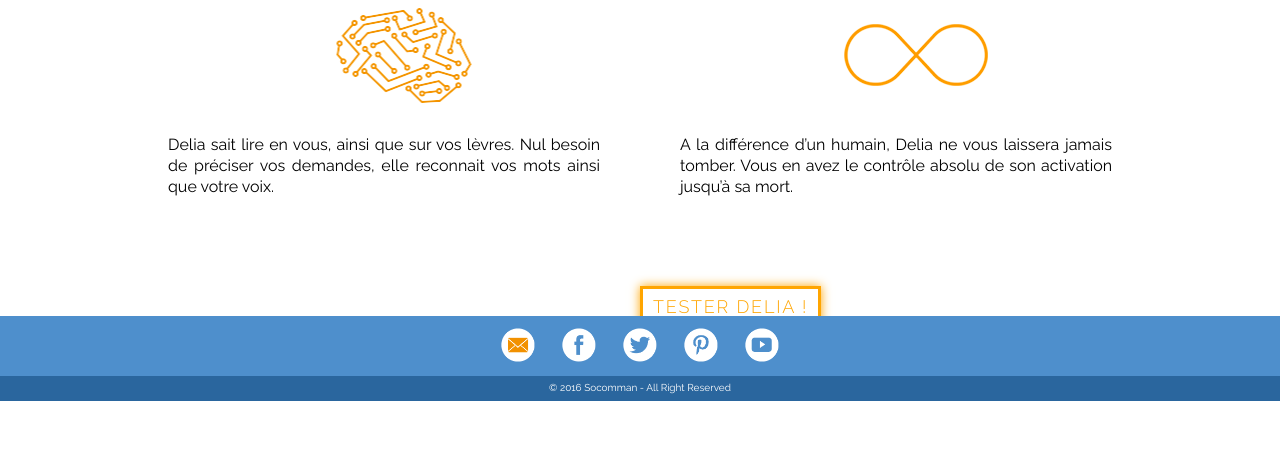
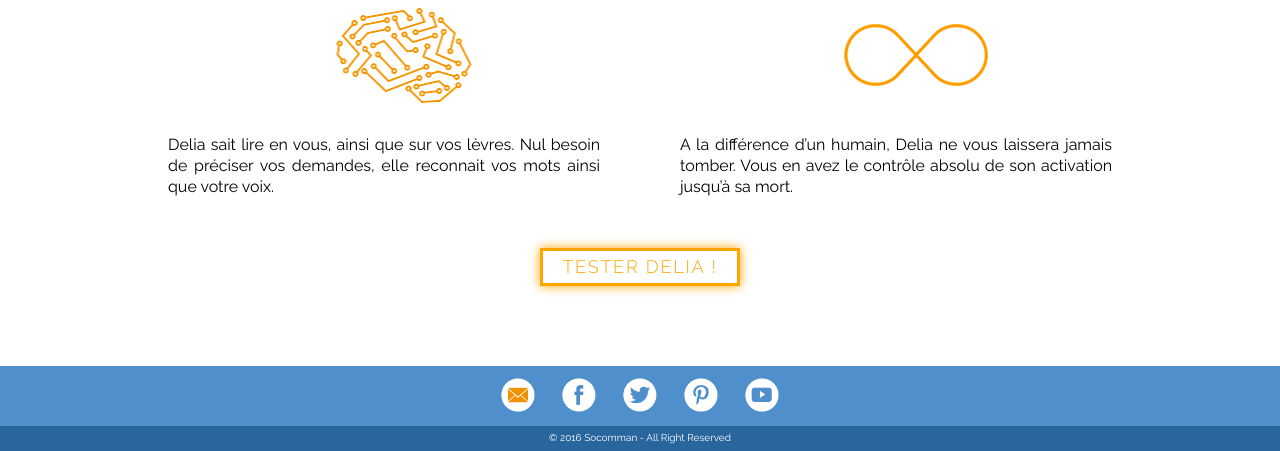
Before and after one commit to RedHotMan/COMPET-IESA, a PHP site: page / in a window 1280 px wide. Shown: the part 1256-1707 px from the top of the page. Before the commit the page ends 1657 px from the top, so only its background shows below. Run offline with PHP 8.4, Linux system fonts and the light colour scheme.

Commit message:
update css(cta_test) & link (tester delia)

```diff
--- a/abo_del-ia.fr/css/main.css
+++ b/abo_del-ia.fr/css/main.css
@@ -357,7 +357,7 @@ main p
     text-transform: uppercase;
     width: 20rem;
     padding: 0.7rem 1rem;
-    margin: 0 0 30px 0;
+    margin: 30px 0 0 0;
     box-shadow: 0 0 10px orange;
     background-color: transparent;
 }
--- a/abo_del-ia.fr/index.php
+++ b/abo_del-ia.fr/index.php
@@ -71,8 +71,10 @@
                     <img src="media/logos/infini.png" >
                     <p>A la différence d’un humain, Delia ne vous laissera jamais tomber. Vous en avez le contrôle absolu de son activation jusqu’à sa mort.</p>
                 </div>
+
+                <a class="cta_test" href="test-ia.php">Tester Delia !</a>
             </div>
-            <a class="cta_test" href="test-ia.php">Tester Delia !</a>
+
         </section>
 
 
```
